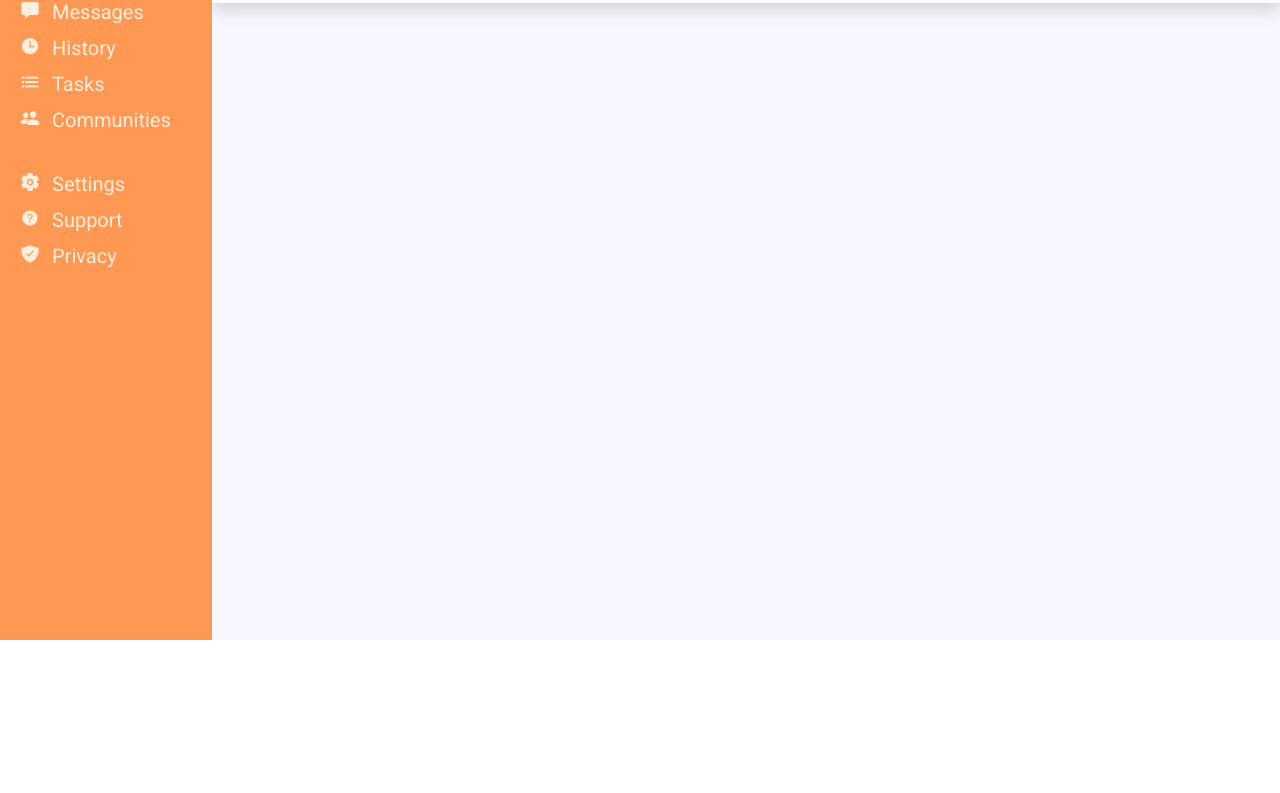
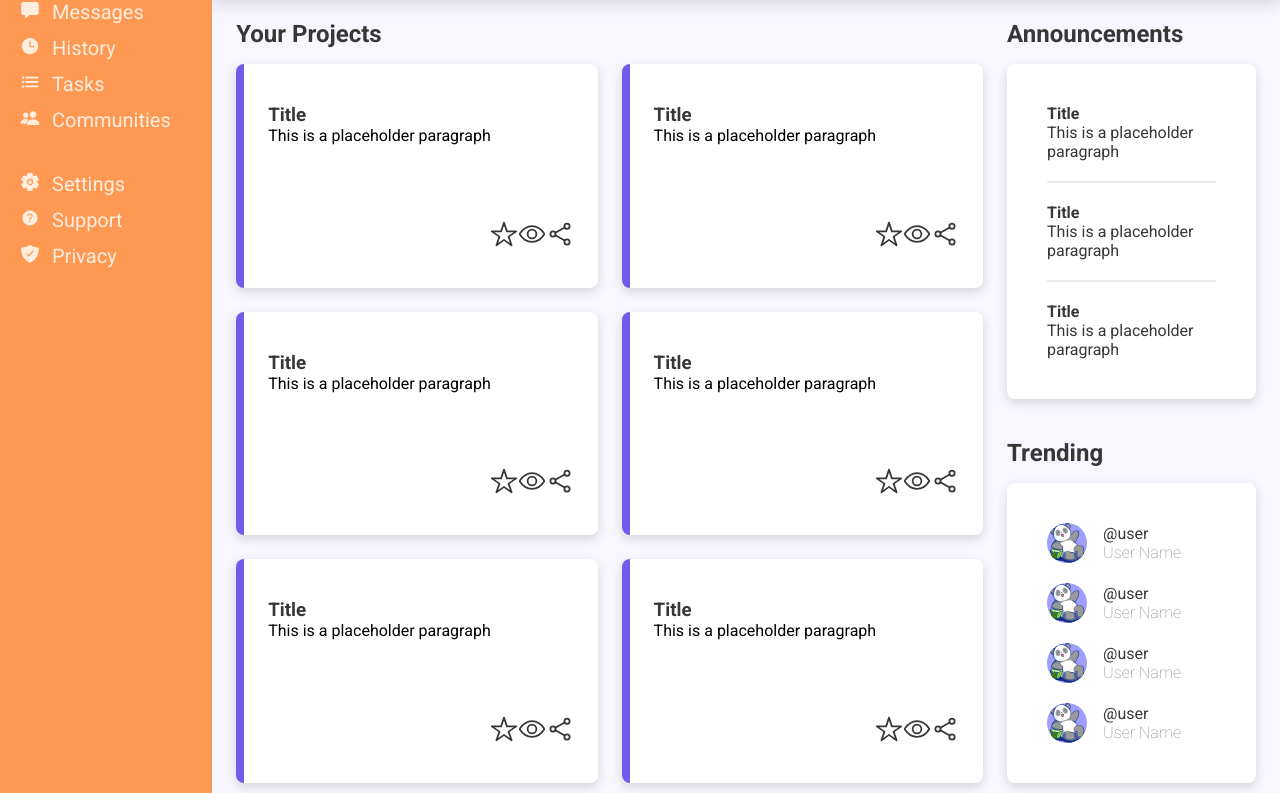
Before and after one commit to mynorzs/admin-dashboard, a plain HTML site: page index.html in a window 1280 px wide. Shown: the part 160-953 px from the top of the page. Before the commit the page ends 800 px from the top, so only its background shows below. Drawn offline with nearby package versions, Linux system fonts and the light colour scheme.

Commit message:
Add Main content and remaining styles
Added Main content with aside articles with their respective
styles. Used grid and flex combined.

```diff
--- a/index.html
+++ b/index.html
@@ -1,29 +1,20 @@
 <!DOCTYPE html>
 <html lang="en">
+
 <head>
   <meta charset="UTF-8" />
   <meta name="viewport" content="width=device-width, initial-scale=1.0" />
-    <script
-      type="module"
-      src="https://unpkg.com/ionicons@7.1.0/dist/ionicons/ionicons.esm.js"
-      defer
-    ></script>
-    <script
-      nomodule
-      src="https://unpkg.com/ionicons@7.1.0/dist/ionicons/ionicons.js"
-      defer
-    ></script>
+  <script type="module" src="https://unpkg.com/ionicons@7.1.0/dist/ionicons/ionicons.esm.js" defer></script>
+  <script nomodule src="https://unpkg.com/ionicons@7.1.0/dist/ionicons/ionicons.js" defer></script>
 
   <link rel="stylesheet" href="./style.css" />
 
   <link rel="preconnect" href="https://fonts.googleapis.com" />
   <link rel="preconnect" href="https://fonts.gstatic.com" crossorigin />
-    <link
-      href="https://fonts.googleapis.com/css2?family=Roboto:wght@100;400;700&display=swap"
-      rel="stylesheet"
-    />
+  <link href="https://fonts.googleapis.com/css2?family=Roboto:wght@100;400;700&display=swap" rel="stylesheet" />
   <title>Admin Dashboard</title>
 </head>
+
 <body>
   <nav>
     <div class="logo"><ion-icon name="thumbs-up"></ion-icon>Dashboard</div>
@@ -76,29 +67,17 @@
       </div>
       <div>
         <ion-icon name="notifications"></ion-icon>
-          <img
-            src="./img/Sticker 6.svg"
-            alt="user image of a panda"
-            width="40px"
-            height="40px"
-            class="user-image"
-          />
+        <img src="./img/Sticker 6.svg" alt="user image of a panda" width="40px" height="40px" class="user-image" />
         <a href="">Kevin Malone</a>
       </div>
     </div>
 
     <div>
       <div>
-          <img
-            src="./img/Sticker 6.svg"
-            alt="user image of a panda"
-            width="64px"
-            height="64px"
-            class="user-image"
-          />
+        <img src="./img/Sticker 6.svg" alt="user image of a panda" width="64px" height="64px" class="user-image" />
         <div class="greeting">
           <p>Hi there,</p>
-            <h1>Kevin Malone</h1>
+          <h1>Kevin Malone (@kmalone)</h1>
         </div>
       </div>
 
@@ -107,8 +86,111 @@
         <button>Upload</button>
         <button>Share</button>
       </div>
+  </header>
+  <main>
+    <section>
+      <h2>Your Projects</h2>
+      <div class="projects">
+        <div class="project">
+          <h3>Title</h3>
+          <p>This is a placeholder paragraph</p>
+          <div class="project-controls">
+            <ion-icon name="star-outline"></ion-icon>
+            <ion-icon name="eye-outline"></ion-icon>
+            <ion-icon name="share-social-outline"></ion-icon>
           </div>
-    </header>
-    <main></main>
+        </div>
+        <div class="project">
+          <h3>Title</h3>
+          <p>This is a placeholder paragraph</p>
+          <div class="project-controls">
+            <ion-icon name="star-outline"></ion-icon>
+            <ion-icon name="eye-outline"></ion-icon>
+            <ion-icon name="share-social-outline"></ion-icon>
+          </div>
+        </div>
+        <div class="project">
+          <h3>Title</h3>
+          <p>This is a placeholder paragraph</p>
+          <div class="project-controls">
+            <ion-icon name="star-outline"></ion-icon>
+            <ion-icon name="eye-outline"></ion-icon>
+            <ion-icon name="share-social-outline"></ion-icon>
+          </div>
+        </div>
+        <div class="project">
+          <h3>Title</h3>
+          <p>This is a placeholder paragraph</p>
+          <div class="project-controls">
+            <ion-icon name="star-outline"></ion-icon>
+            <ion-icon name="eye-outline"></ion-icon>
+            <ion-icon name="share-social-outline"></ion-icon>
+          </div>
+        </div>
+        <div class="project">
+          <h3>Title</h3>
+          <p>This is a placeholder paragraph</p>
+          <div class="project-controls">
+            <ion-icon name="star-outline"></ion-icon>
+            <ion-icon name="eye-outline"></ion-icon>
+            <ion-icon name="share-social-outline"></ion-icon>
+          </div>
+        </div>
+        <div class="project">
+          <h3>Title</h3>
+          <p>This is a placeholder paragraph</p>
+          <div class="project-controls">
+            <ion-icon name="star-outline"></ion-icon>
+            <ion-icon name="eye-outline"></ion-icon>
+            <ion-icon name="share-social-outline"></ion-icon>
+          </div>
+        </div>
+      </div>
+    </section>
+
+    <aside>
+      <section class="announcements">
+        <h2>Announcements</h2>
+        <div class="announcements-articles">
+          <article>
+            <h4>Title</h4>
+            <p>This is a placeholder paragraph</p>
+          </article>
+          <hr>
+          <article>
+            <h4>Title</h4>
+            <p>This is a placeholder paragraph</p>
+          </article>
+          <hr>
+          <article>
+            <h4>Title</h4>
+            <p>This is a placeholder paragraph</p>
+          </article>
+        </div>
+      </section>
+      <section class="trending">
+        <h2>Trending</h2>
+        <div class="trending-users">
+          <div>
+            <img src="./img/Sticker 6.svg" alt="image of user" width="40px" height="40px" class="user-image">
+            <p>@user<br><span>User Name</span></p>
+          </div>
+          <div>
+            <img src="./img/Sticker 6.svg" alt="image of user" width="40px" height="40px" class="user-image">
+            <p>@user<br><span>User Name</span></p>
+          </div>
+          <div>
+            <img src="./img/Sticker 6.svg" alt="image of user" width="40px" height="40px" class="user-image">
+            <p>@user<br><span>User Name</span></p>
+          </div>
+          <div>
+            <img src="./img/Sticker 6.svg" alt="image of user" width="40px" height="40px" class="user-image">
+            <p>@user<br><span>User Name</span></p>
+          </div>
+        </div>
+      </section>
+    </aside>
+  </main>
 </body>
+
 </html>
--- a/style.css
+++ b/style.css
@@ -117,6 +117,7 @@ header a {
 
 h1 {
   color: var(--zapote);
+  font-size: 1.75rem;
 }
 
 header button {
@@ -143,4 +144,88 @@ header ion-icon {
 main {
   background-color: var(--light-violet);
   grid-area: 2 / 2 / 3 / 3;
+  display: grid;
+  grid-template: 1fr / 3fr 1fr;
+  gap: 24px;
+  padding: 24px;
 }
+
+main section, aside {
+  display: flex;
+  flex-direction: column;
+}
+
+main > section {
+  gap: 16px;
+}
+
+aside {
+  gap: 40px;
+}
+
+h2, h3, .project-controls {
+  flex: 0 0 auto;
+  color: var(--dark-gray);
+}
+
+.projects {
+  flex: 1;
+  display: grid;
+  grid-template: repeat(3, 1fr) / repeat(2, 1fr);
+  gap: 24px;
+}
+
+.project {
+  display: flex;
+  flex-direction: column;
+  padding: 40px 24px;
+  border-left: 8px solid var(--violet);
+  border-radius: 8px;
+  background-color: white;
+  box-shadow: 0 4px 12px #00000024;
+}
+
+.project p {
+  flex: 1;
+}
+
+.project-controls {
+  display: flex;
+  font-size: 1.75rem;
+  justify-content: end;
+}
+
+aside section, aside div {
+  flex: 1;
+}
+
+aside section {
+  gap: 16px;
+}
+
+.announcements-articles, .trending-users {
+  color: var(--dark-gray);
+  background-color: white;
+  padding: 40px;
+  border-radius: 8px;
+  box-shadow: 0 4px 12px #00000024;
+  display: flex;
+  flex-direction: column;
+  gap: 20px;
+}
+
+hr {
+  border: 1px solid var(--light-gray);
+}
+
+.trending-users div {
+  flex: 0 0 auto;
+  display: flex;
+  align-items: center;
+  gap: 16px;
+}
+
+.trending-users span {
+  color: var(--mid-gray);
+  font-weight: 100;
+}
```
Lines whose indentation alone changed are shown as unchanged.
